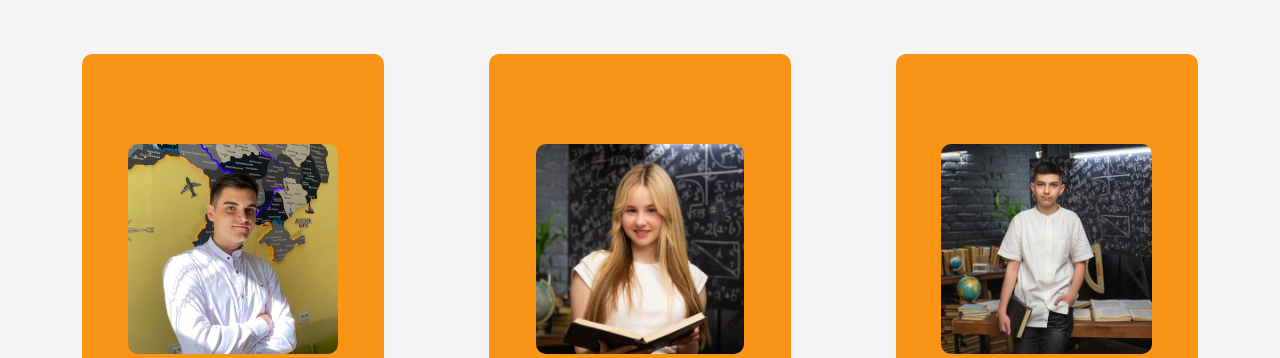
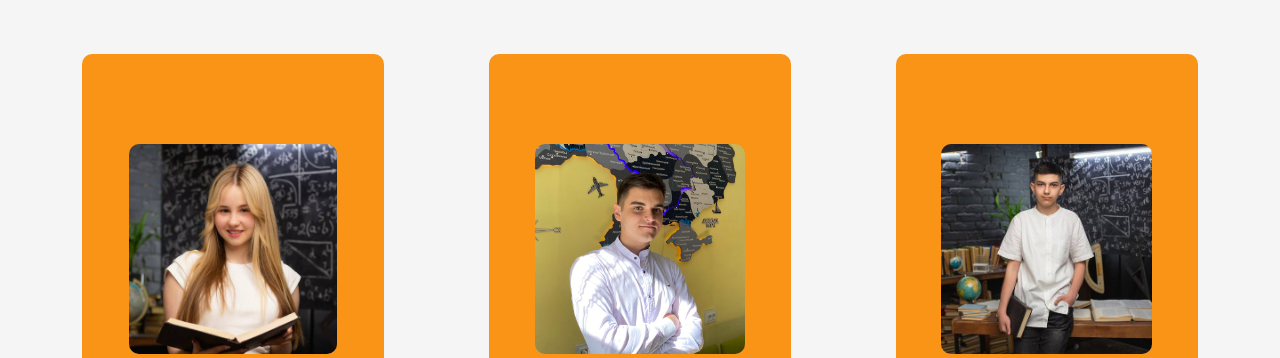
Before and after one commit to erorr-404/rada-presentation, a plain HTML site: page comand.html in a window 1280 px wide. Shown: the part 273-631 px from the top of the page. Drawn offline with Linux system fonts and the light colour scheme.

Commit message:
Adding JS to load members
Members of Rada now loading from json file.

```diff
--- a/comand.html
+++ b/comand.html
@@ -57,133 +57,8 @@
         <div class="h1-container">
             <h1>Наша команда:</h1>
         </div>
-        <div class="table-container">
-            <div class="person">
-                <img src="./images/pupil-icons/egor.jpg" alt="">
-                <h2>
-                    Лемещак Єгор
-                </h2>
-                <h3>
-                    Заступник Президента
-                </h3>
-            </div>
-            <div class="person">
-                <img src="./images/pupil-icons/masha.jpg" alt="">
-                <h2>
-                    Гресько Марія
-                </h2>
-                <h3>
-                    Президентка <br> Ліцею
-                </h3>
-            </div>
-            <div class="person">
-                <img src="./images/pupil-icons/misha.jpg" alt="">
-                <h2>
-                    Мельник Михайло
-                </h2>
-                <h3>
-                    Відповідальний за техніку
-                </h3>
-            </div>
-            <div class="person">
-                <img src="./images/pupil-icons/sergiy.jpg" alt="">
-                <h2>
-                    Музийчук Сергій
-                </h2>
-                <h3>
-                    Заступник Президента
-                </h3>
-            </div>
-            <div class="person">
-                <img src="./images/pupil-icons/tkach.jpg" alt="">
-                <h2>
-                    Ткачук Ілля
-                </h2>
-                <h3>
-                    Графічний дизайнер
-                </h3>
-            </div>
-            <div class="person">
-                <img src="./images/pupil-icons/vladyslav.jpg" alt="">
-                <h2>
-                    Гненний Владислав
-                </h2>
-                <h3>
-                    Оператор та фотограф
-                </h3>
-            </div>
-            <div class="person">
-                <img src="./images/pupil-icons/anna.jpg" alt="">
-                <h2>
-                    Сухоставська Анна
-                </h2>
-                <h3>
-                    Chat-Bot Адмінка
-                </h3>
-            </div>
-            <div class="person">
-                <img src="./images/pupil-icons/kateryna.jpg" alt="">
-                <h2>
-                    Цехмейструк Катерина
-                </h2>
-                <h3>
-                    SMM Telegram
-                </h3>
-            </div>
-            <div class="person">
-                <img src="./images/pupil-icons/jelyzaveta.jpg" alt="">
-                <h2>
-                    Молдован Єлизавета
-                </h2>
-                <h3>
-                    Журналіст
-                </h3>
-            </div>
-            <div class="person">
-                <img src="./images/pupil-icons/daryna.jpg" alt="">
-                <h2>
-                    Олексенко Дарина
-                </h2>
-                <h3>
-                    Креативщик
-                </h3>
-            </div>
-            <div class="person">
-                <img src="./images/pupil-icons/oleksandra.jpg" alt="">
-                <h2>
-                    Качура Олександра
-                </h2>
-                <h3>
-                    SMM TikTok
-                </h3>
-            </div>
-            <div class="person">
-                <img src="./images/pupil-icons/kira.jpg" alt="">
-                <h2>
-                    Посвалюк Кіра
-                </h2>
-                <h3>
-                    Журналіст
-                </h3>
-            </div>
-            <div class="person">
-                <img src="./images/pupil-icons/darja.jpg" alt="">
-                <h2>
-                    Жмуд Дар'я
-                </h2>
-                <h3>
-                    Креативщик
-                </h3>
-            </div>
-            <div class="person">
-                <img src="./images/pupil-icons/margaryta.jpg" alt="">
-                <h2>
-                    Волуйко Маргарита
-                </h2>
-                <h3>
-                    Креативщик
-                </h3>
-            </div>
+        <div class="table-container" id="memberTable">
+            <!-- Members loading from members.json -->
         </div>
     </div>
     <div class="footer">
@@ -194,5 +69,6 @@
             Сайт зробив Erorr©
         </span>
     </div>
+    <script src="./command.js"></script>
 </body>
 </html>
--- /dev/null
+++ b/command.js
@@ -0,0 +1,23 @@
+fetch('./data/members.json')
+    .then((response) => response.json())
+    .then((json) => {
+        console.log(json)
+        list = document.getElementById("memberTable")
+        json.forEach(item => {
+            let img = document.createElement("img")
+            img.src = item.image
+
+            let h2 = document.createElement("h2")
+            h2.innerText = item.secondName + " " + item.firstName
+
+            let h3 = document.createElement("h3")
+            h3.innerText = item.position
+
+            let member = document.createElement("div")
+            member.classList.add("person")
+            member.appendChild(img)
+            member.appendChild(h2)
+            member.appendChild(h3)
+            list.appendChild(member)
+        });
+    });
--- /dev/null
+++ b/data/members.json
@@ -0,0 +1,100 @@
+[
+    {
+        "firstName":"Марія",
+        "secondName":"Гресько",
+        "position":"Президентка Ліцею",
+        "description":"none",
+        "image":"./images/pupil-icons/masha.jpg"
+    },
+    {
+        "firstName":"Єгор",
+        "secondName":"Лемещак",
+        "position":"Заступник Президента",
+        "description":"none",
+        "image":"./images/pupil-icons/egor.jpg"
+    },
+    {
+        "firstName":"Михайло",
+        "secondName":"Мельник",
+        "position":"Відповідальний за техніку",
+        "description":"none",
+        "image":"./images/pupil-icons/misha.jpg"
+    },
+    {
+        "firstName":"Сергій",
+        "secondName":"Музичук",
+        "position":"Заступник Президента",
+        "description":"none",
+        "image":"./images/pupil-icons/sergiy.jpg"
+    },
+    {
+        "firstName":"Ілля",
+        "secondName":"Ткачук",
+        "position":"Графічний дизайнер",
+        "description":"none",
+        "image":"./images/pupil-icons/tkach.jpg"
+    },
+    {
+        "firstName":"Владислав",
+        "secondName":"Гненний",
+        "position":"Оператор та фотограф",
+        "description":"none",
+        "image":"./images/pupil-icons/vladyslav.jpg"
+    },
+    {
+        "firstName":"Анна",
+        "secondName":"Сухоставська",
+        "position":"Chat-Bot Адмінка",
+        "description":"none",
+        "image":"./images/pupil-icons/anna.jpg"
+    },
+    {
+        "firstName":"Катерина",
+        "secondName":"Цехмейструк",
+        "position":"SMM Telegram",
+        "description":"none",
+        "image":"./images/pupil-icons/kateryna.jpg"
+    },
+    {
+        "firstName":"Єлизавета",
+        "secondName":"Молдован",
+        "position":"Журналіст",
+        "description":"none",
+        "image":"./images/pupil-icons/jelyzaveta.jpg"
+    },
+    {
+        "firstName":"Дарина",
+        "secondName":"Олексенко",
+        "position":"Креативщик",
+        "description":"none",
+        "image":"./images/pupil-icons/daryna.jpg"
+    },
+    {
+        "firstName":"Олександра",
+        "secondName":"Качура",
+        "position":"SMM TikTok",
+        "description":"none",
+        "image":"./images/pupil-icons/oleksandra.jpg"
+    },
+    {
+        "firstName":"Кіра",
+        "secondName":"Посвалюк",
+        "position":"Журналіст",
+        "description":"none",
+        "image":"./images/pupil-icons/kira.jpg"
+    },
+    {
+        "firstName":"Дар'я",
+        "secondName":"Жмуд",
+        "position":"Креативщик",
+        "description":"none",
+        "image":"./images/pupil-icons/darja.jpg"
+    },
+    {
+        "firstName":"Маргарита",
+        "secondName":"Волуйко",
+        "position":"Креативщик",
+        "description":"none",
+        "image":"./images/pupil-icons/margaryta.jpg"
+    }
+]
```
Also changed, not shown: data/members.html (added, +126 -0 lines).
